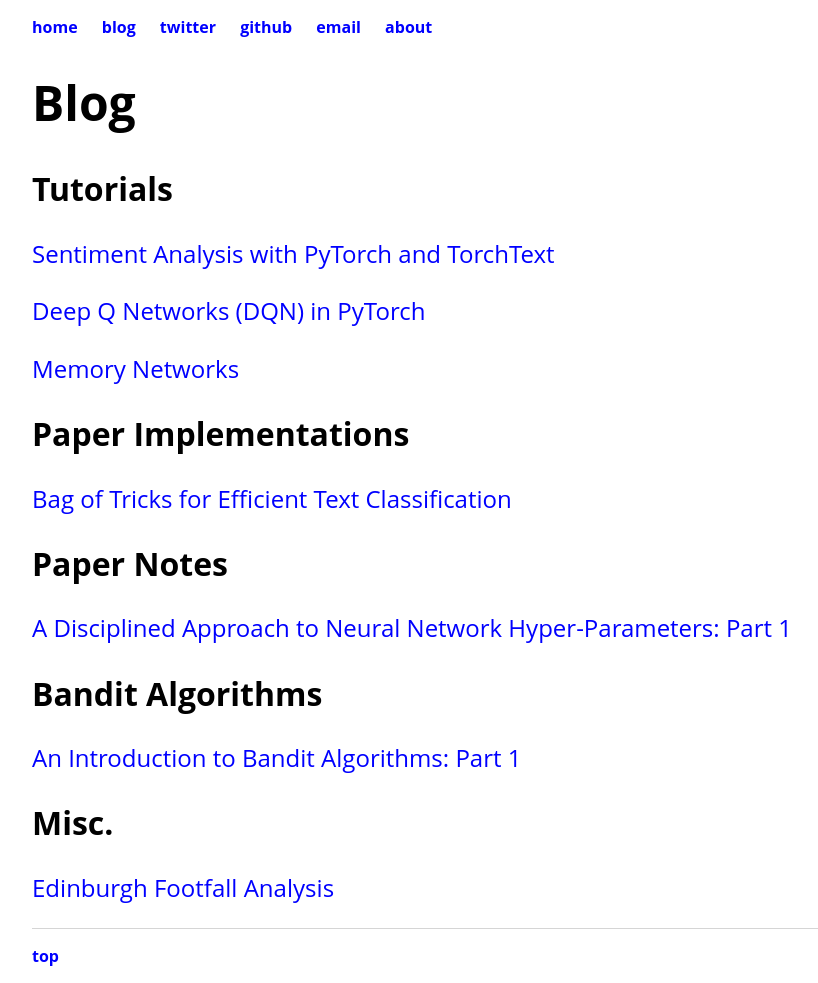
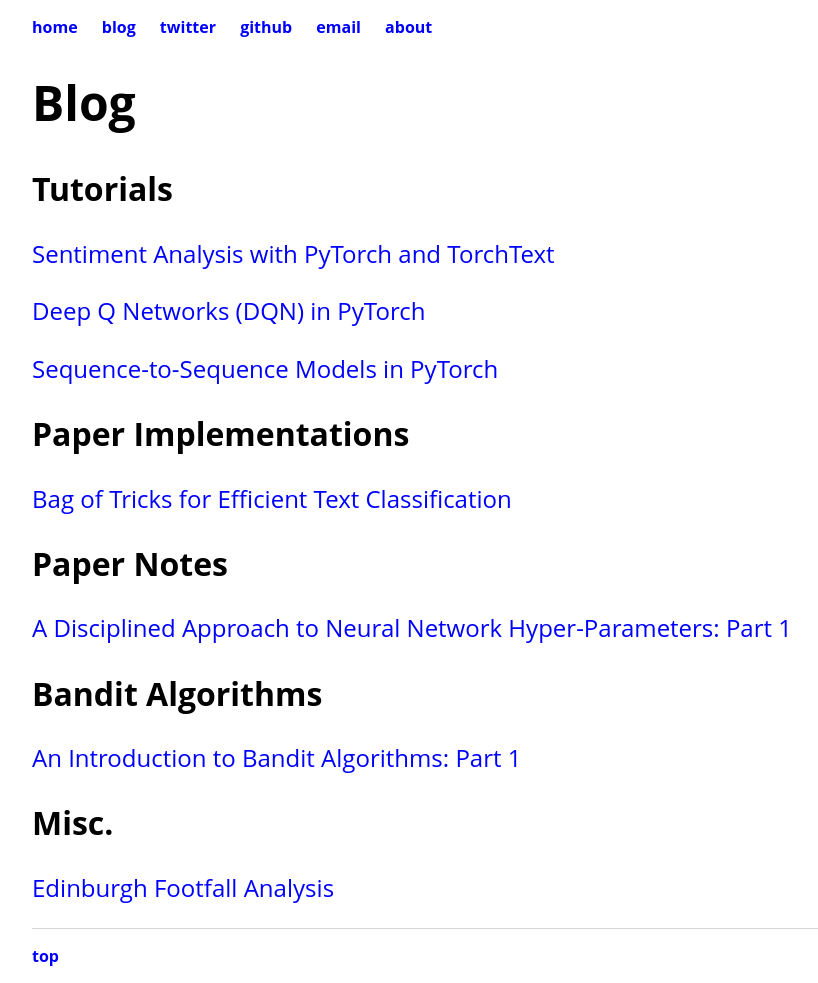
Before and after one commit to bentrevett/bentrevett.github.io, a Jekyll site: the page built from blog/index.html, in a window 1280 px wide. Shown: the whole page, without its empty margins (160-978 px from the left). Built offline with Jekyll 4.4.1, drawn with Linux system fonts in a browser that asks for light colours.

Commit message:
added link to seq2seq tutorials

```diff
--- a/blog/index.html
+++ b/blog/index.html
@@ -14,7 +14,7 @@ title: Ben Trevett | Blog
     <h2>Tutorials</h2>
         <p><a href="https://github.com/bentrevett/pytorch-sentiment-analysis">Sentiment Analysis with PyTorch and TorchText</a></p>
         <p><a href="https://github.com/bentrevett/pytorch-dqn">Deep Q Networks (DQN) in PyTorch</a></p>
-        <p><a href="https://github.com/bentrevett/memory-networks">Memory Networks</a></p>
+        <p><a href="https://github.com/bentrevett/pytorch-seq2seq">Sequence-to-Sequence Models in PyTorch</a></p>
 	<h2>Paper Implementations</h2>
 		<p><a href="https://github.com/bentrevett/bag-of-tricks-for-efficient-text-classification">Bag of Tricks for Efficient Text Classification</a></p>
 	<h2>Paper Notes</h2>
```
